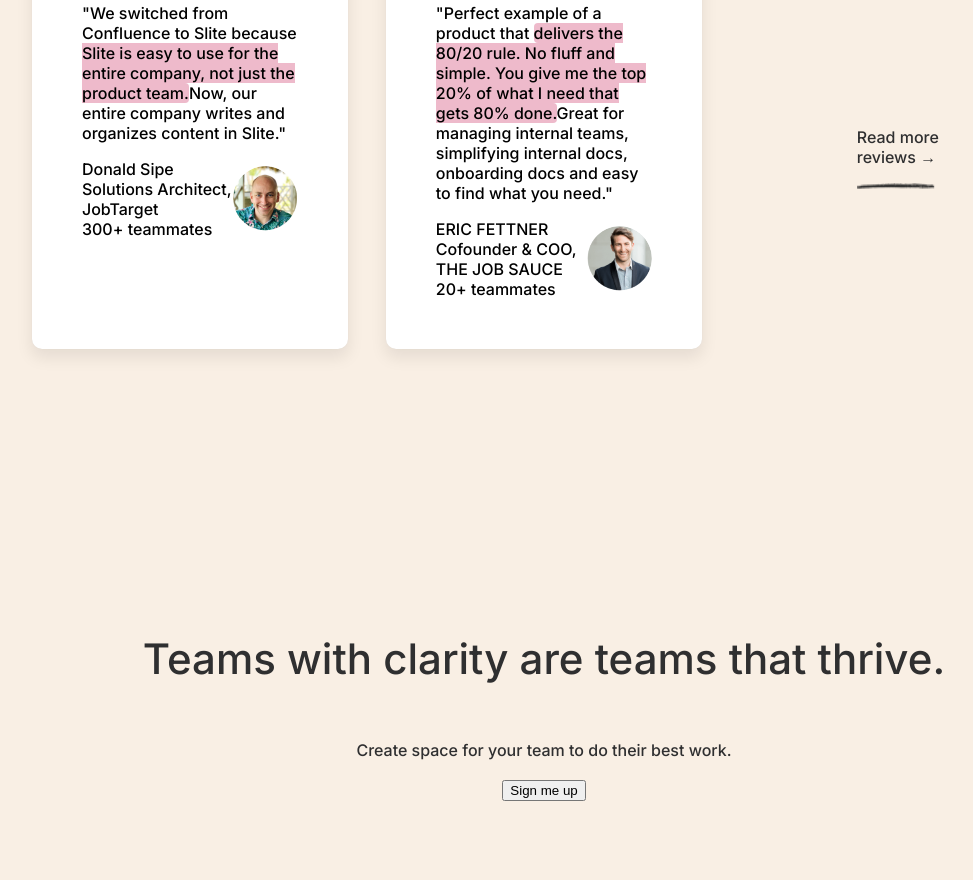
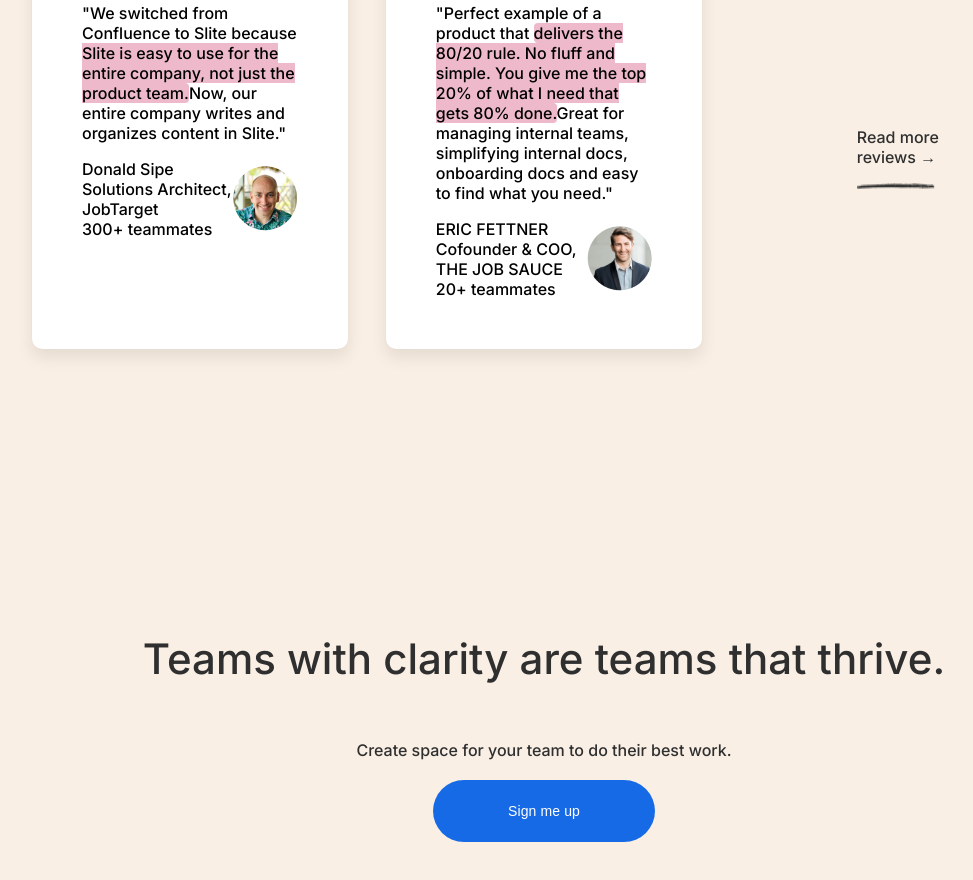
Before and after one commit to SebastianSlezak/Slite-Clone, a plain HTML site: page index.html in a window 1280 px wide. Shown: the part 6209-7089 px from the top of the page, without its empty margins (96-1069 px from the left). Drawn offline with Linux system fonts and the light colour scheme.

Commit message:
Customize the style of the registration button to increase user engagement

```diff
--- a/styles.css
+++ b/styles.css
@@ -836,7 +836,7 @@ main {
 }
 
 .team-container {
-  margin-top: 15.625rem;
+  margin: 15.625rem 0;
   display: flex;
   flex-direction: column;
   align-items: center;
@@ -857,3 +857,15 @@ main {
   font-size: 1rem;
   line-height: 1.6875rem;
 }
+
+.team-section__sign-me-up-btn {
+  background: #176ae5;
+  color: #ffffff;
+  border: none;
+  border-radius: 3.25rem;
+  padding: 20px 75px;
+  font-weight: 500;
+  font-size: 0.875rem;
+  line-height: 1.4rem;
+  letter-spacing: 0.0063rem;
+}
```
